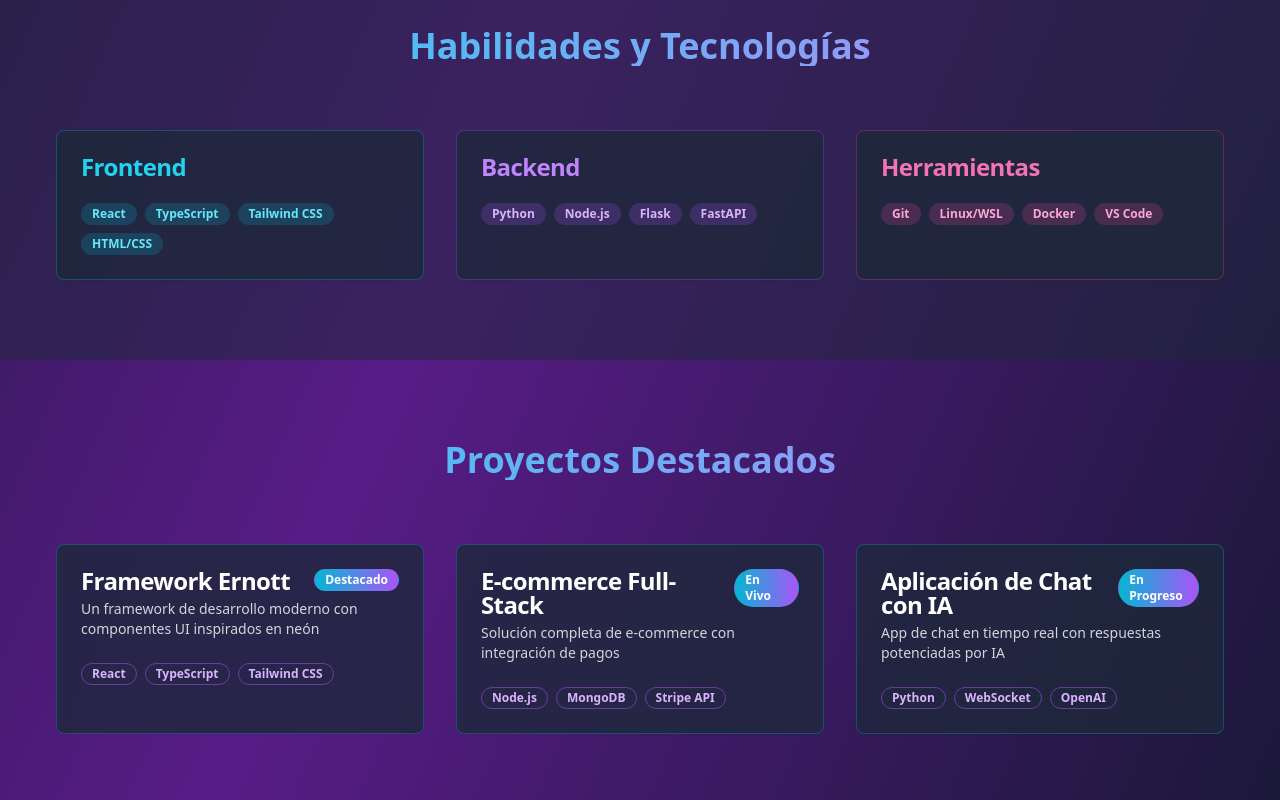
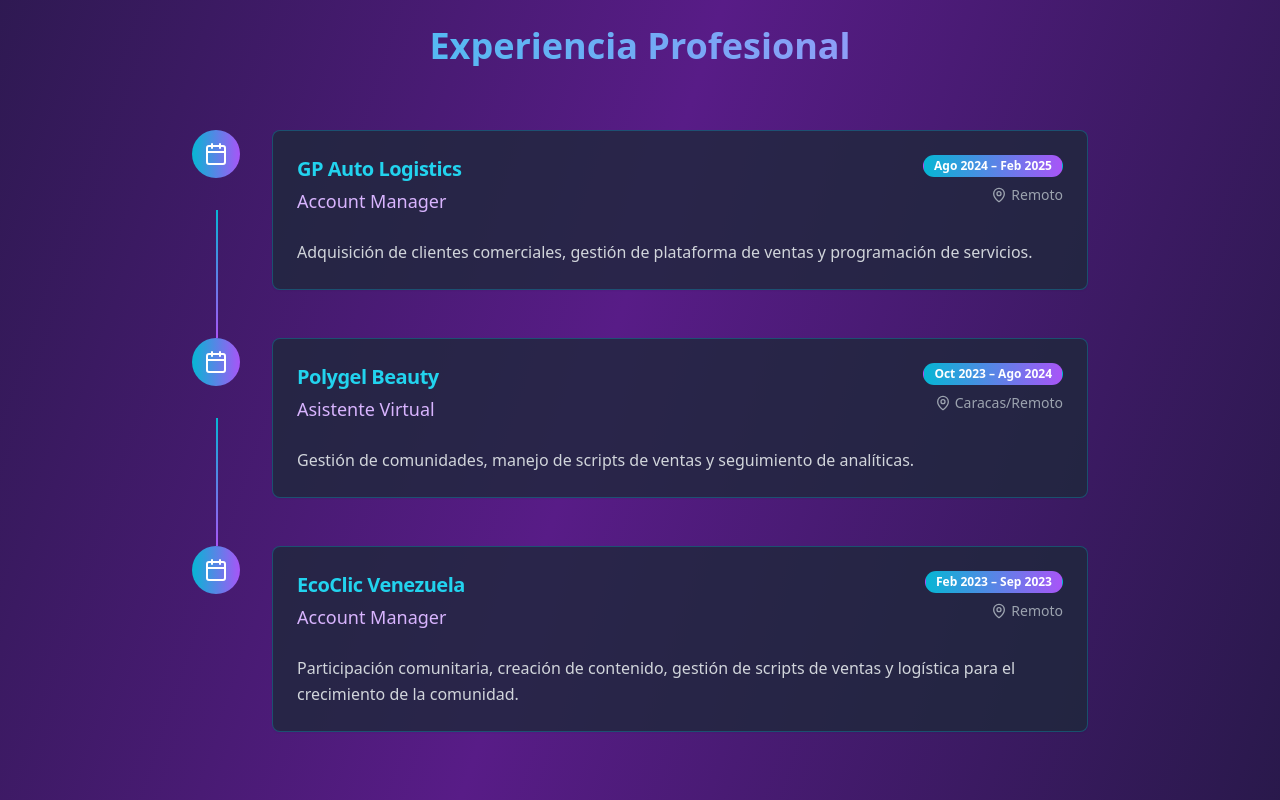
Before and after one commit to Ernott/ernottportfolio.io, a React (Vite) app: page / in a window 1280 px wide. Shown: the part 1680-2480 px from the top of the page. Built offline with nearby package versions, Linux system fonts and the light colour scheme.

Commit message:
Add experience timeline
Implement a timeline component to display the provided work experience.

```diff
--- a/src/pages/Index.tsx
+++ b/src/pages/Index.tsx
@@ -1,10 +1,9 @@
-
 import { useState } from 'react';
 import { Button } from "@/components/ui/button";
 import { Card, CardContent, CardDescription, CardHeader, CardTitle } from "@/components/ui/card";
 import { Badge } from "@/components/ui/badge";
 import { Separator } from "@/components/ui/separator";
-import { Globe } from "lucide-react";
+import { Globe, Calendar, MapPin } from "lucide-react";
 import {
   DropdownMenu,
   DropdownMenuContent,
@@ -20,6 +19,7 @@ const Index = () => {
     es: {
       nav: {
         about: 'Acerca',
+        experience: 'Experiencia',
         skills: 'Habilidades',
         projects: 'Proyectos',
         contact: 'Contacto'
@@ -36,6 +36,32 @@ const Index = () => {
         p2: 'Mi enfoque actual está en el desarrollo backend y la optimización de flujos de trabajo, donde combino mis habilidades en Python, Git y entornos Linux/WSL para crear proyectos eficientes y bien documentados.',
         experience: 'Años de Experiencia',
         projects: 'Proyectos Completados'
+      },
+      experience: {
+        title: 'Experiencia Profesional',
+        jobs: [
+          {
+            company: 'GP Auto Logistics',
+            position: 'Account Manager',
+            location: 'Remoto',
+            period: 'Ago 2024 – Feb 2025',
+            description: 'Adquisición de clientes comerciales, gestión de plataforma de ventas y programación de servicios.'
+          },
+          {
+            company: 'Polygel Beauty',
+            position: 'Asistente Virtual',
+            location: 'Caracas/Remoto',
+            period: 'Oct 2023 – Ago 2024',
+            description: 'Gestión de comunidades, manejo de scripts de ventas y seguimiento de analíticas.'
+          },
+          {
+            company: 'EcoClic Venezuela',
+            position: 'Account Manager',
+            location: 'Remoto',
+            period: 'Feb 2023 – Sep 2023',
+            description: 'Participación comunitaria, creación de contenido, gestión de scripts de ventas y logística para el crecimiento de la comunidad.'
+          }
+        ]
       },
       skills: {
         title: 'Habilidades y Tecnologías',
@@ -72,6 +98,7 @@ const Index = () => {
     en: {
       nav: {
         about: 'About',
+        experience: 'Experience',
         skills: 'Skills',
         projects: 'Projects',
         contact: 'Contact'
@@ -88,6 +115,32 @@ const Index = () => {
         p2: 'My current focus is on backend development and workflow optimization, where I combine my skills in Python, Git, and Linux/WSL environments to create efficient and well-documented projects.',
         experience: 'Years Experience',
         projects: 'Projects Completed'
+      },
+      experience: {
+        title: 'Professional Experience',
+        jobs: [
+          {
+            company: 'GP Auto Logistics',
+            position: 'Account Manager',
+            location: 'Remote',
+            period: 'Aug 2024 – Feb 2025',
+            description: 'Commercial client acquisition, sales platform management, and service scheduling.'
+          },
+          {
+            company: 'Polygel Beauty',
+            position: 'Virtual Assistant',
+            location: 'Caracas/Remote',
+            period: 'Oct 2023 – Aug 2024',
+            description: 'Community management, sales script management, and analytics tracking.'
+          },
+          {
+            company: 'EcoClic Venezuela',
+            position: 'Account Manager',
+            location: 'Remote',
+            period: 'Feb 2023 – Sep 2023',
+            description: 'Community engagement, content creation, sales script management, and logistics for community growth.'
+          }
+        ]
       },
       skills: {
         title: 'Skills & Technologies',
@@ -168,7 +221,7 @@ const Index = () => {
             </div>
             <div className="flex items-center space-x-8">
               <div className="hidden md:flex space-x-8">
-                {['about', 'skills', 'projects', 'contact'].map((section) => (
+                {['about', 'experience', 'skills', 'projects', 'contact'].map((section) => (
                   <button
                     key={section}
                     onClick={() => scrollToSection(section)}
@@ -292,6 +345,59 @@ const Index = () => {
                 </div>
               </div>
             </div>
+          </div>
+        </div>
+      </section>
+
+      {/* Experience Section */}
+      <section id="experience" className="py-20 px-6">
+        <div className="container mx-auto">
+          <h2 className="text-4xl font-bold text-center mb-16 bg-gradient-to-r from-cyan-400 to-purple-400 bg-clip-text text-transparent">
+            {t.experience.title}
+          </h2>
+
+          <div className="max-w-4xl mx-auto">
+            {t.experience.jobs.map((job, index) => (
+              <div key={index} className="relative">
+                {/* Timeline line */}
+                {index !== t.experience.jobs.length - 1 && (
+                  <div className="absolute left-6 top-20 w-0.5 h-32 bg-gradient-to-b from-cyan-500 to-purple-500"></div>
+                )}
+
+                <div className="flex items-start space-x-8 mb-12">
+                  {/* Timeline dot */}
+                  <div className="flex-shrink-0 w-12 h-12 bg-gradient-to-r from-cyan-500 to-purple-500 rounded-full flex items-center justify-center">
+                    <Calendar className="h-6 w-6 text-white" />
+                  </div>
+
+                  {/* Job content */}
+                  <Card className="flex-1 bg-slate-800/80 border-cyan-500/30 hover:border-cyan-500/60 transition-all duration-300">
+                    <CardHeader>
+                      <div className="flex flex-col md:flex-row md:justify-between md:items-start">
+                        <div>
+                          <CardTitle className="text-cyan-400 text-xl mb-1">{job.company}</CardTitle>
+                          <CardDescription className="text-purple-300 text-lg font-medium">
+                            {job.position}
+                          </CardDescription>
+                        </div>
+                        <div className="flex flex-col md:items-end mt-2 md:mt-0">
+                          <Badge className="bg-gradient-to-r from-cyan-500 to-purple-500 text-white mb-2">
+                            {job.period}
+                          </Badge>
+                          <div className="flex items-center text-gray-400 text-sm">
+                            <MapPin className="h-4 w-4 mr-1" />
+                            {job.location}
+                          </div>
+                        </div>
+                      </div>
+                    </CardHeader>
+                    <CardContent>
+                      <p className="text-gray-300 leading-relaxed">{job.description}</p>
+                    </CardContent>
+                  </Card>
+                </div>
+              </div>
+            ))}
           </div>
         </div>
       </section>
```
